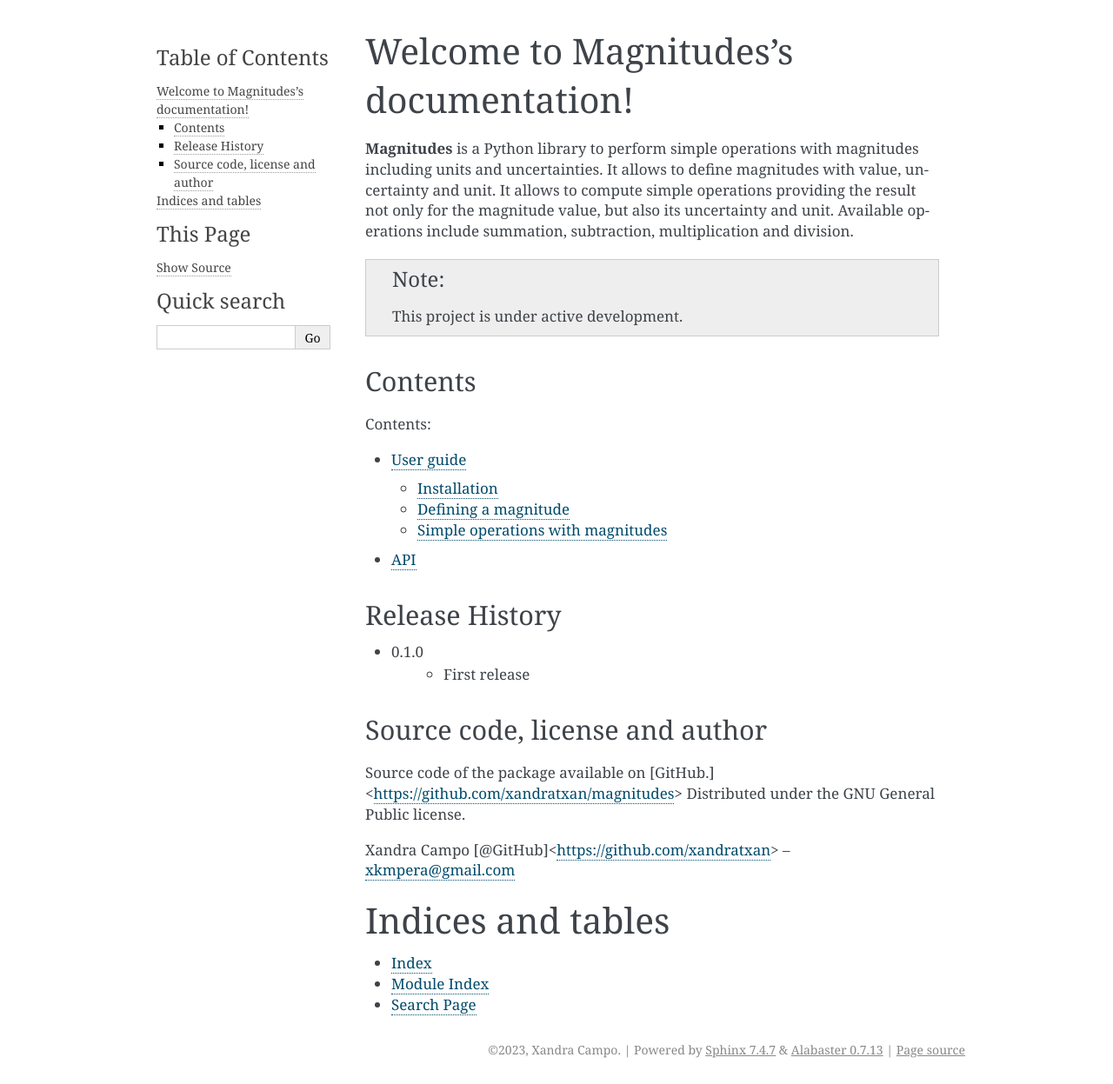
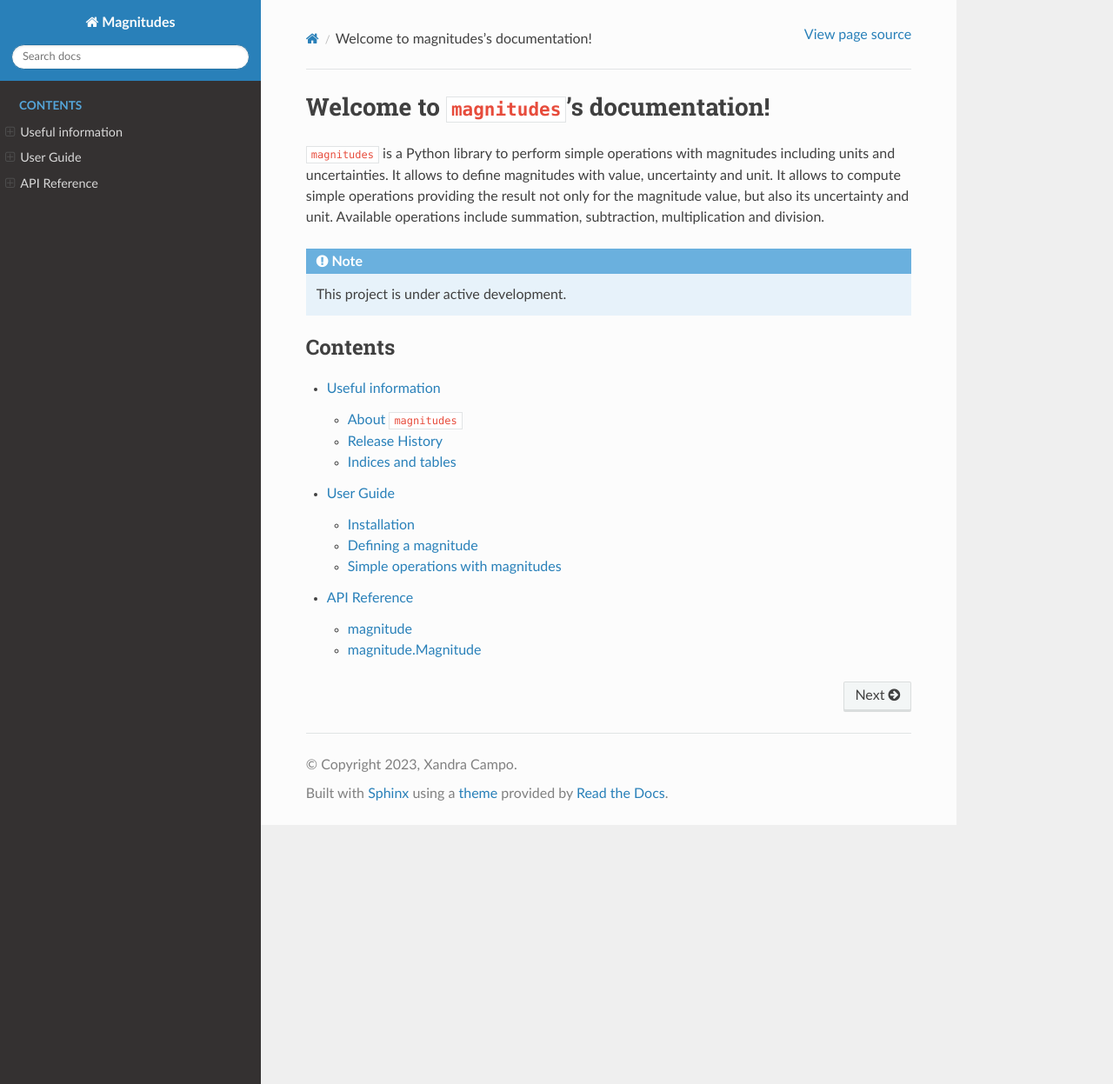
Before and after one commit to xandratxan/physical-magnitude, a Sphinx documentation site: the page built from docs/source/index.rst, in a window 1280 px wide and 1247 px high. Shown: the whole window at 87% size. Built offline with Sphinx 7.4.7 and the Read the Docs theme 2.0.0, drawn with Linux system fonts in a browser that asks for light colours.

Commit message:
Format documentation

```diff
--- a/docs/source/conf.py
+++ b/docs/source/conf.py
@@ -8,6 +8,7 @@
 
 import os
 import sys
+
 sys.path.insert(0, os.path.abspath('../../magnitude/'))
 
 project = 'Magnitudes'
@@ -27,10 +28,15 @@
 templates_path = ['_templates']
 exclude_patterns = []
 
-
-
 # -- Options for HTML output -------------------------------------------------
 # https://www.sphinx-doc.org/en/master/usage/configuration.html#options-for-html-output
 
-html_theme = 'alabaster'
+html_theme = 'sphinx_rtd_theme'
 html_static_path = ['_static']
+# html_sidebars = {
+#     '**': ['globaltoc.html', 'localtoc.html', 'relations.html', 'searchbox.html'],
+# }
+html_theme_options = {
+    'collapse_navigation': False,
+    'navigation_depth': 3,
+}
--- a/docs/source/index.rst
+++ b/docs/source/index.rst
@@ -3,10 +3,10 @@
    You can adapt this file completely to your liking, but it should at least
    contain the root `toctree` directive.
 
-Welcome to Magnitudes's documentation!
-======================================
+Welcome to ``magnitudes``'s documentation!
+==========================================
 
-**Magnitudes** is a Python library to perform simple operations with magnitudes including units and uncertainties.
+``magnitudes`` is a Python library to perform simple operations with magnitudes including units and uncertainties.
 It allows to define magnitudes with value, uncertainty and unit.
 It allows to compute simple operations providing the result not only for the magnitude value,
 but also its uncertainty and unit.
@@ -15,29 +15,9 @@
 .. note::
    This project is under active development.
 
-Contents
---------
 .. toctree::
+   info
    usage
    api
    :maxdepth: 2
-   :caption: Contents:
-
-Release History
----------------
-* 0.1.0
-    * First release
-
-Source code, license and author
--------------------------------
-Source code of the package available on [GitHub.]<https://github.com/xandratxan/magnitudes>
-Distributed under the GNU General Public license.
-
-Xandra Campo [@GitHub]<https://github.com/xandratxan> – xkmpera@gmail.com
-
-Indices and tables
-==================
-
-* :ref:`genindex`
-* :ref:`modindex`
-* :ref:`search`
+   :caption: Contents
--- /dev/null
+++ b/docs/source/info.rst
@@ -0,0 +1,24 @@
+Useful information
+==================
+
+About ``magnitudes``
+--------------------
+
+License: Distributed under the GNU General Public license.
+
+Source code: `GitHub <https://github.com/xandratxan/magnitudes>`_
+
+Author: `Xandra Campo <https://github.com/xandratxan>`_, xkmpera@gmail.com
+
+Release History
+---------------
+
+* 0.1.0
+    * First release
+
+Indices and tables
+------------------
+
+* :ref:`genindex`
+* :ref:`modindex`
+* :ref:`search`
```
Also changed, not shown: docs/source/api.rst (+15 -5 lines), docs/source/usage.rst (+11 -1 lines).
